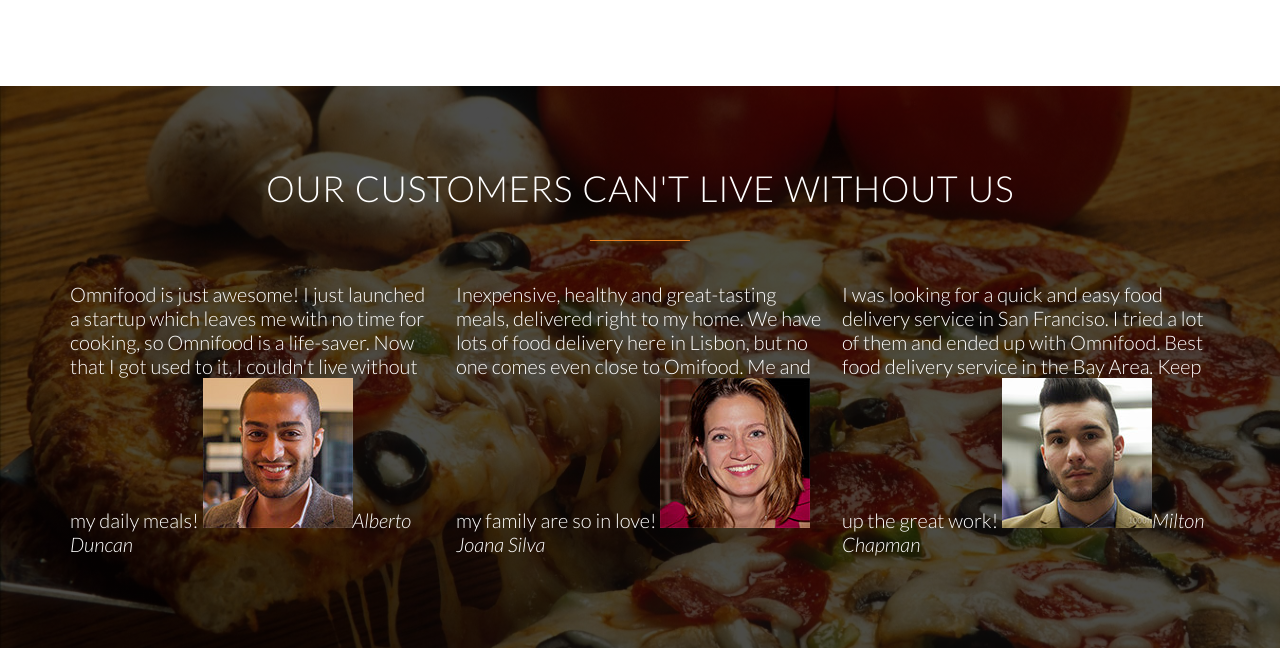
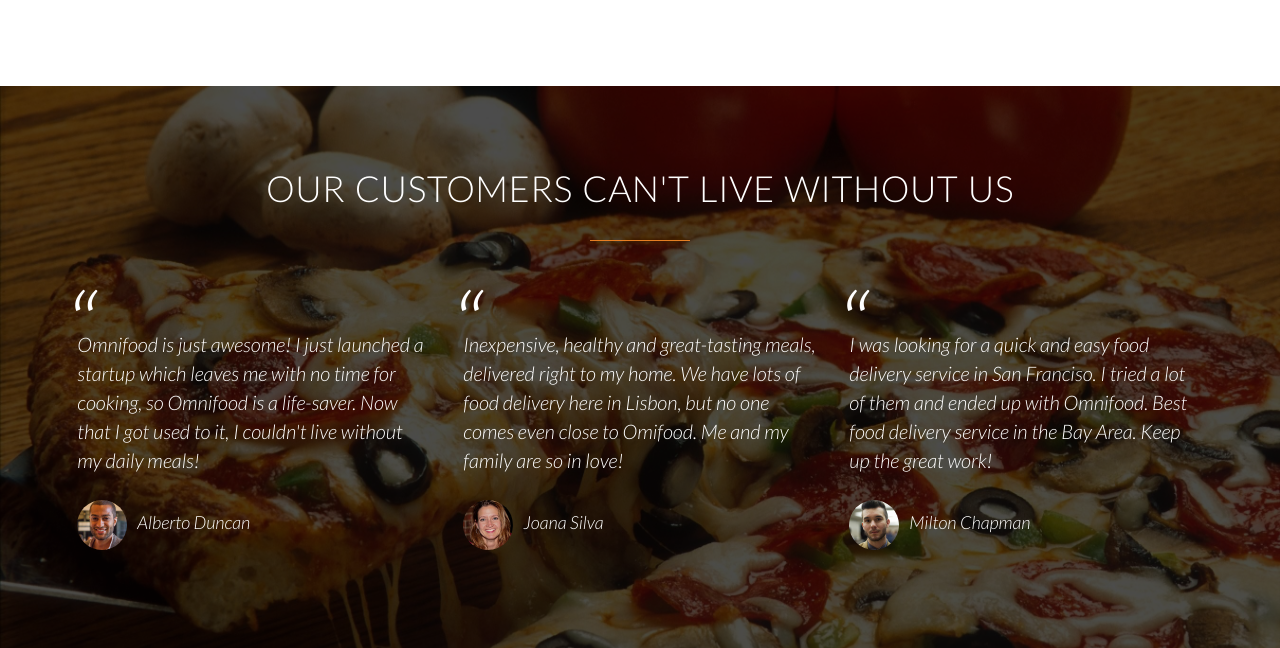
Before and after one commit to Si-maher/Food-App, a plain HTML site: page index.html in a window 1280 px wide. Shown: the part 3284-3932 px from the top of the page. Drawn offline with Linux system fonts and the light colour scheme; files whose address does not match are found by name.

Commit message:
finished testimonial section,styles

```diff
--- a/index.html
+++ b/index.html
@@ -7,7 +7,7 @@
     <link rel="stylesheet" href="vendors/css/grid.css">
     <link rel="stylesheet" href="vendors/css/ionicons.min.css">
     <link rel="preconnect" href="https://fonts.gstatic.com">
-<link href="https://fonts.googleapis.com/css2?family=Lato:ital,wght@0,100;0,300;0,400;1,300&display=swap" rel="stylesheet">
+<link href="https://fonts.googleapis.com/css2?family=Lato:ital,wght@0,100;0,300;0,400;1,300&display=swap,300italic" rel="stylesheet">
     <title>Food App</title>
 </head>
 <body>
--- a/resources/css/styles.css
+++ b/resources/css/styles.css
@@ -304,3 +304,29 @@
   color: #fff;
   background-attachment: fixed;
 }
+blockquote:before {
+content:"\201c";/*To add quatation marks*/
+font-size: 500%;
+display: block;
+position: absolute;
+top: -5%;
+left: -5px;
+}
+blockquote {
+  font-style: italic;
+  line-height: 145%;
+  padding: 2%;
+  position: relative;
+  margin-top: 40px;
+}
+cite {
+  font-size: 90%;
+  margin-top: 25px;
+  display: block;
+}
+cite img {
+  height: 50px;
+  border-radius: 50%;
+  margin-right: 10px;
+  vertical-align:middle ;
+}
```
